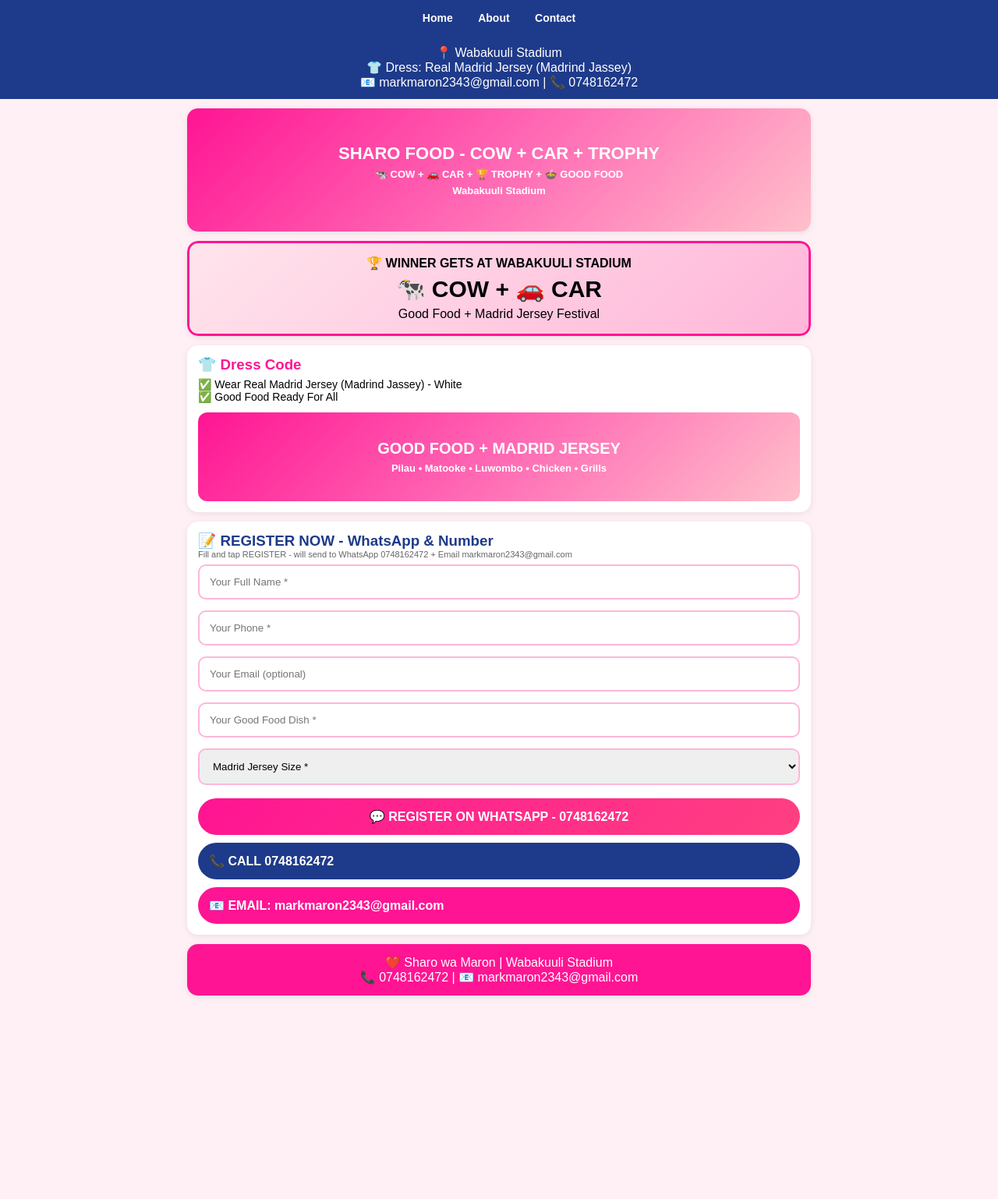
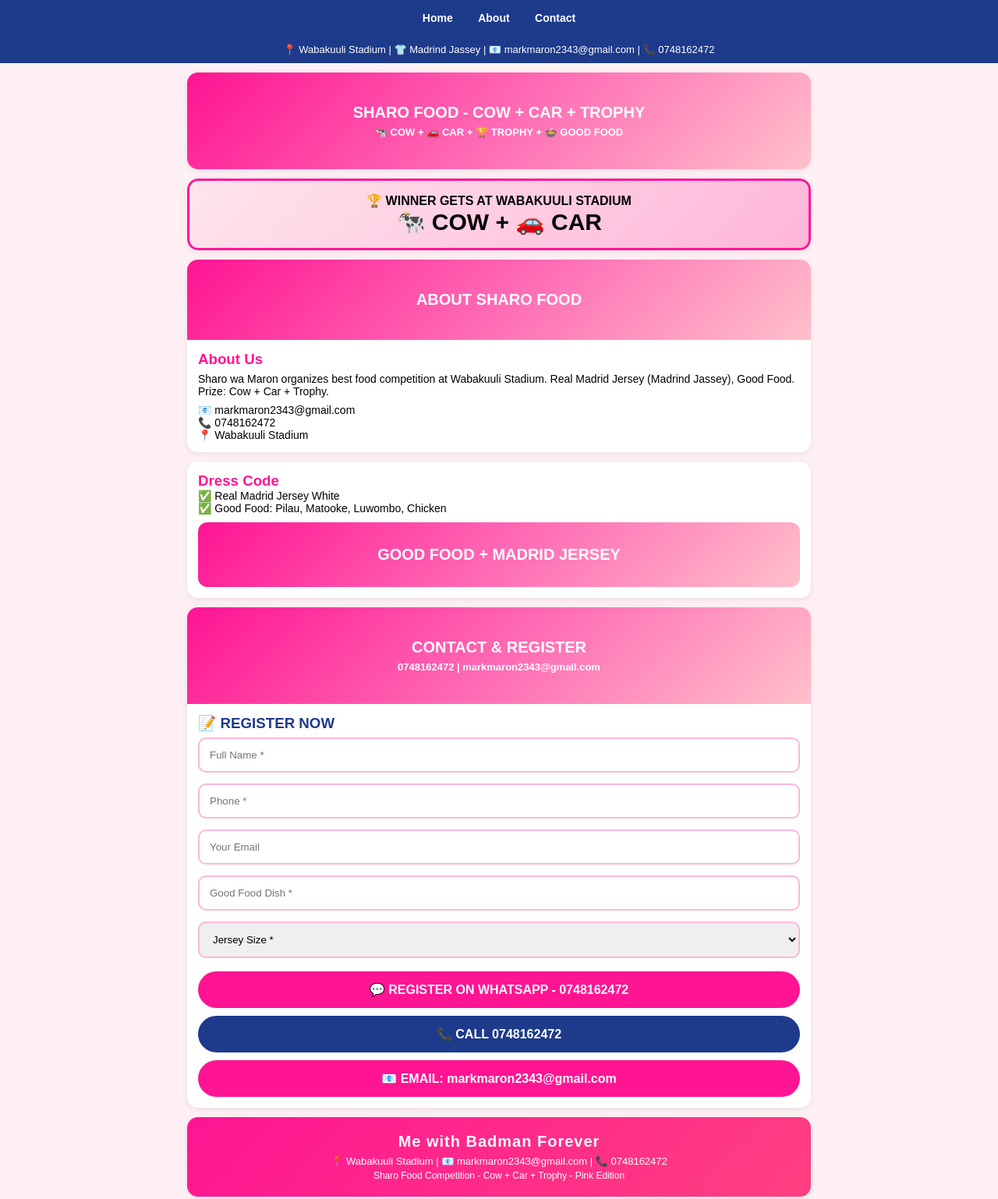
Before and after one commit to badman2343/Badman, a plain HTML site: page index.html in a window 1280 px wide. Shown: the whole page at 78% size. Before the commit the page ends 1289 px from the top, so only its background shows below. Drawn offline with Linux system fonts and the light colour scheme.

Commit message:
Update index.html

```diff
--- a/index.html
+++ b/index.html
@@ -7,85 +7,78 @@
 <style>
 *{margin:0;padding:0;box-sizing:border-box;font-family:Arial,sans-serif}
 body{background:#fff0f5}
-nav{background:#1e3a8a;color:white;text-align:center;padding:14px}
+nav{background:#1e3a8a;color:white;text-align:center;padding:14px;position:sticky;top:0;z-index:10}
 nav a{color:white;text-decoration:none;margin:0 14px;font-weight:bold;font-size:14px}
-.header-blue{background:#1e3a8a;color:white;text-align:center;padding:12px 10px}
+.header-blue{background:#1e3a8a;color:white;text-align:center;padding:10px;font-size:13px}
 section{max-width:800px;margin:12px auto;background:white;padding:0;border-radius:14px;box-shadow:0 2px 8px rgba(0,0,0,.08);overflow:hidden}
 .inner{padding:14px}
-.poster-pink{background:linear-gradient(135deg,#ff1493,#ff69b4,#ffc0cb);color:white;text-align:center;padding:45px 15px;font-weight:900;font-size:22px}
+.poster-pink{background:linear-gradient(135deg,#ff1493,#ff69b4,#ffc0cb);color:white;text-align:center;padding:40px 15px;font-weight:900;font-size:20px}
 .poster-pink span{font-size:13px;font-weight:600;display:block;margin-top:6px}
 .winner{background:linear-gradient(135deg,#ffe4ec,#ffb6d9);border:3px solid #ff1493;text-align:center;padding:16px;border-radius:14px}
 input,select{width:100%;padding:13px;margin:7px 0;border:2px solid #ffb6d9;border-radius:10px}
-.btn{width:100%;padding:14px;border:none;border-radius:30px;font-weight:900;color:white;font-size:16px;margin-top:10px;display:block;text-decoration:none;cursor:pointer}
-.btn-pink{background:linear-gradient(135deg,#ff1493,#ff4081)}
+.btn{width:100%;padding:14px;border:none;border-radius:30px;font-weight:900;color:white;font-size:16px;margin-top:10px;display:block;text-align:center;text-decoration:none;cursor:pointer}
+.btn-pink{background:#ff1493}
 .btn-blue{background:#1e3a8a}
+.footer-pink{background:linear-gradient(135deg,#ff1493,#ff4081);color:white;text-align:center;padding:20px}
 </style>
 </head>
 <body>
 
 <nav>
 <a href="index.html">Home</a>
-<a href="about.html">About</a>
-<a href="contact.html">Contact</a>
+<a href="#about">About</a>
+<a href="#contact">Contact</a>
 </nav>
 
-<div class="header-blue">
-<p>📍 Wabakuuli Stadium</p>
-<p>👕 Dress: Real Madrid Jersey (Madrind Jassey)</p>
-<p>📧 markmaron2343@gmail.com | 📞 0748162472</p>
-</div>
+<div class="header-blue">📍 Wabakuuli Stadium | 👕 Madrind Jassey | 📧 markmaron2343@gmail.com | 📞 0748162472</div>
 
 <section>
-<div class="poster-pink">
-SHARO FOOD - COW + CAR + TROPHY
-<span>🐄 COW + 🚗 CAR + 🏆 TROPHY + 🍲 GOOD FOOD</span>
-<span>Wabakuuli Stadium</span>
-</div>
+<div class="poster-pink">SHARO FOOD - COW + CAR + TROPHY<span>🐄 COW + 🚗 CAR + 🏆 TROPHY + 🍲 GOOD FOOD</span></div>
 </section>
 
 <section>
 <div class="inner winner">
-<p style="font-weight:900;color:#000">🏆 WINNER GETS AT WABAKUULI STADIUM</p>
-<p style="font-size:30px;font-weight:900;margin:6px 0;color:#000">🐄 COW + 🚗 CAR</p>
-<p style="color:#000">Good Food + Madrid Jersey Festival</p>
+<p style="font-weight:900">🏆 WINNER GETS AT WABAKUULI STADIUM</p>
+<p style="font-size:30px;font-weight:900">🐄 COW + 🚗 CAR</p>
+</div>
+</section>
+
+<section id="about">
+<div class="poster-pink">ABOUT SHARO FOOD</div>
+<div class="inner">
+<h3 style="color:#ff1493">About Us</h3>
+<p style="font-size:14px;margin-top:6px">Sharo wa Maron organizes best food competition at Wabakuuli Stadium. Real Madrid Jersey (Madrind Jassey), Good Food. Prize: Cow + Car + Trophy.</p>
+<p style="font-size:14px;margin-top:8px">📧 markmaron2343@gmail.com<br>📞 0748162472<br>📍 Wabakuuli Stadium</p>
 </div>
 </section>
 
 <section>
 <div class="inner">
-<h3 style="color:#ff1493">👕 Dress Code</h3>
-<p style="font-size:14px;margin-top:6px">✅ Wear Real Madrid Jersey (Madrind Jassey) - White</p>
-<p style="font-size:14px">✅ Good Food Ready For All</p>
-<div class="poster-pink" style="margin-top:12px;border-radius:12px;padding:35px 15px;font-size:20px">
-GOOD FOOD + MADRID JERSEY
-<span>Pilau • Matooke • Luwombo • Chicken • Grills</span>
-</div>
+<h3 style="color:#ff1493">Dress Code</h3>
+<p style="font-size:14px">✅ Real Madrid Jersey White<br>✅ Good Food: Pilau, Matooke, Luwombo, Chicken</p>
+<div class="poster-pink" style="margin-top:10px;border-radius:12px;padding:30px">GOOD FOOD + MADRID JERSEY</div>
 </div>
 </section>
 
-<section>
+<section id="contact">
+<div class="poster-pink">CONTACT & REGISTER<br><span>0748162472 | markmaron2343@gmail.com</span></div>
 <div class="inner">
-<h3 style="color:#1e3a8a">📝 REGISTER NOW - WhatsApp & Number</h3>
-<p style="font-size:11px;color:#666">Fill and tap REGISTER - will send to WhatsApp 0748162472 + Email markmaron2343@gmail.com</p>
-<input id="name" placeholder="Your Full Name *">
-<input id="phone" placeholder="Your Phone *">
-<input id="email" placeholder="Your Email (optional)">
-<input id="dish" placeholder="Your Good Food Dish *">
-<select id="size">
-<option value="">Madrid Jersey Size *</option>
-<option>S</option><option>M</option><option>L</option><option>XL</option>
-</select>
+<h3 style="color:#1e3a8a">📝 REGISTER NOW</h3>
+<input id="name" placeholder="Full Name *">
+<input id="phone" placeholder="Phone *">
+<input id="email" placeholder="Your Email">
+<input id="dish" placeholder="Good Food Dish *">
+<select id="size"><option value="">Jersey Size *</option><option>S</option><option>M</option><option>L</option><option>XL</option></select>
 <button class="btn btn-pink" onclick="registerWA()">💬 REGISTER ON WHATSAPP - 0748162472</button>
 <a class="btn btn-blue" href="tel:0748162472">📞 CALL 0748162472</a>
-<a class="btn btn-blue" href="mailto:markmaron2343@gmail.com" style="background:#ff1493">📧 EMAIL: markmaron2343@gmail.com</a>
+<a class="btn" style="background:#ff1493" href="mailto:markmaron2343@gmail.com">📧 EMAIL: markmaron2343@gmail.com</a>
 </div>
 </section>
 
-<section style="text-align:center;background:#ff1493;color:white">
-<div class="inner">
-<p>❤️ Sharo wa Maron | Wabakuuli Stadium</p>
-<p>📞 0748162472 | 📧 markmaron2343@gmail.com</p>
-</div>
+<section class="footer-pink">
+<p style="font-size:20px;font-weight:900;letter-spacing:1px">Me with Badman Forever</p>
+<p style="font-size:13px;margin-top:6px">📍 Wabakuuli Stadium | 📧 markmaron2343@gmail.com | 📞 0748162472</p>
+<p style="font-size:12px;margin-top:4px">Sharo Food Competition - Cow + Car + Trophy - Pink Edition</p>
 </section>
 
 <script>
@@ -94,12 +87,12 @@ var n=document.getElementById('name').value.trim();
 var ph=document.getElementById('phone').value.trim();
 var d=document.getElementById('dish').value.trim();
 var s=document.getElementById('size').value;
+if(!n||!ph||!d||!s){alert('Fill Name, Phone, Dish, Size');return;}
 var em=document.getElementById('email').value.trim();
-if(!n||!ph||!d||!s){alert('Fill all: Name, Phone, Dish, Size');return;}
-var msg="Hello Sharo! REGISTER SHARO FOOD COMPETITION%0AName: "+n+"%0APhone: "+ph+"%0AEmail: "+em+"%0ADish: "+d+"%0AJersey: "+s+"%0AStadium: Wabakuuli%0AEmail Contact: markmaron2343@gmail.com%0APrize: COW+CAR";
+var msg="REGISTER SHARO FOOD%0AName: "+n+"%0APhone: "+ph+"%0AEmail: "+em+"%0ADish: "+d+"%0ASize: "+s+"%0AMe with Badman Forever";
 window.open("https://wa.me/256748162472?text="+msg,"_blank");
 }
 </script>
 
 </body>
-</html>
+  </html>
```
